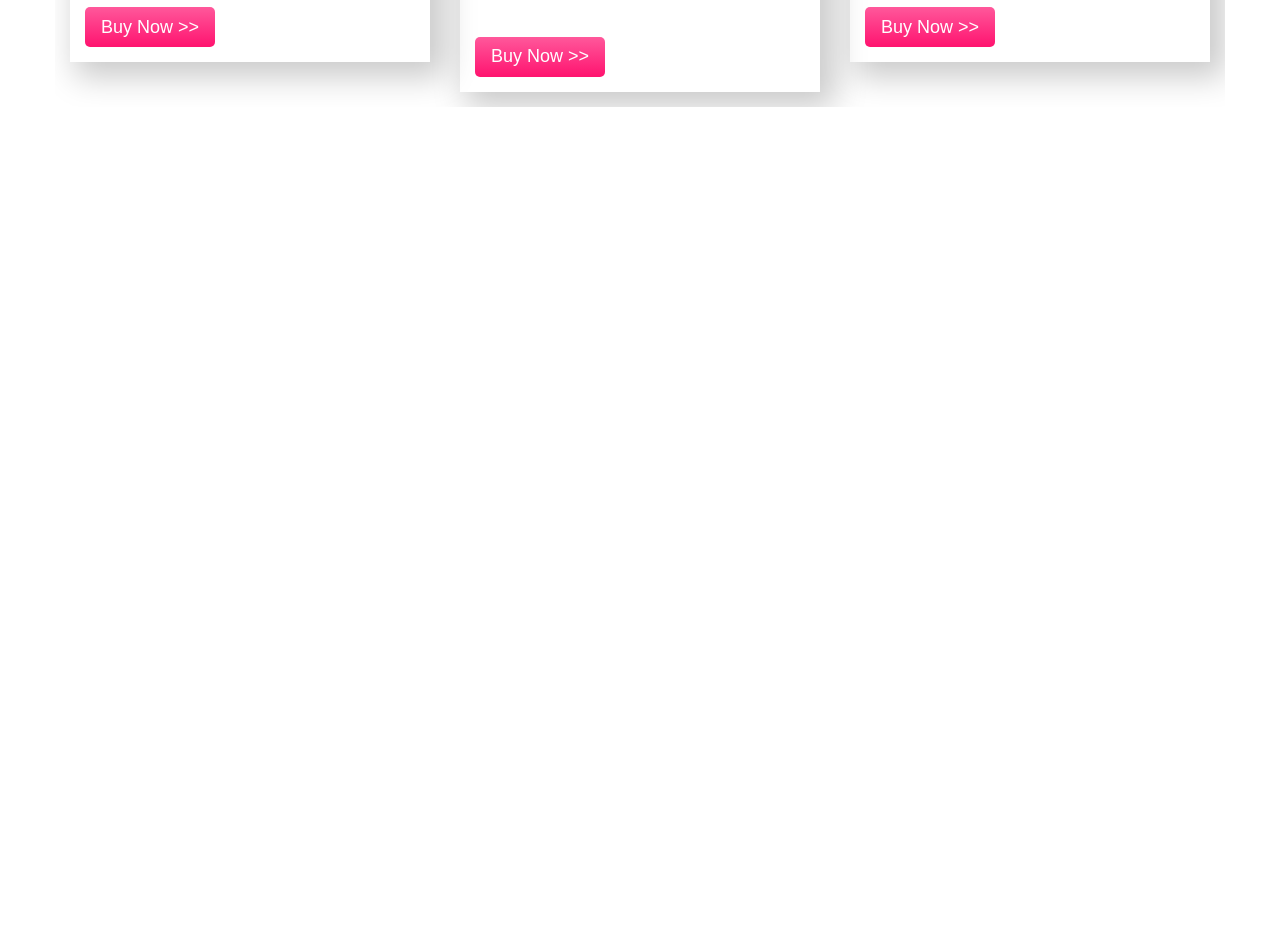
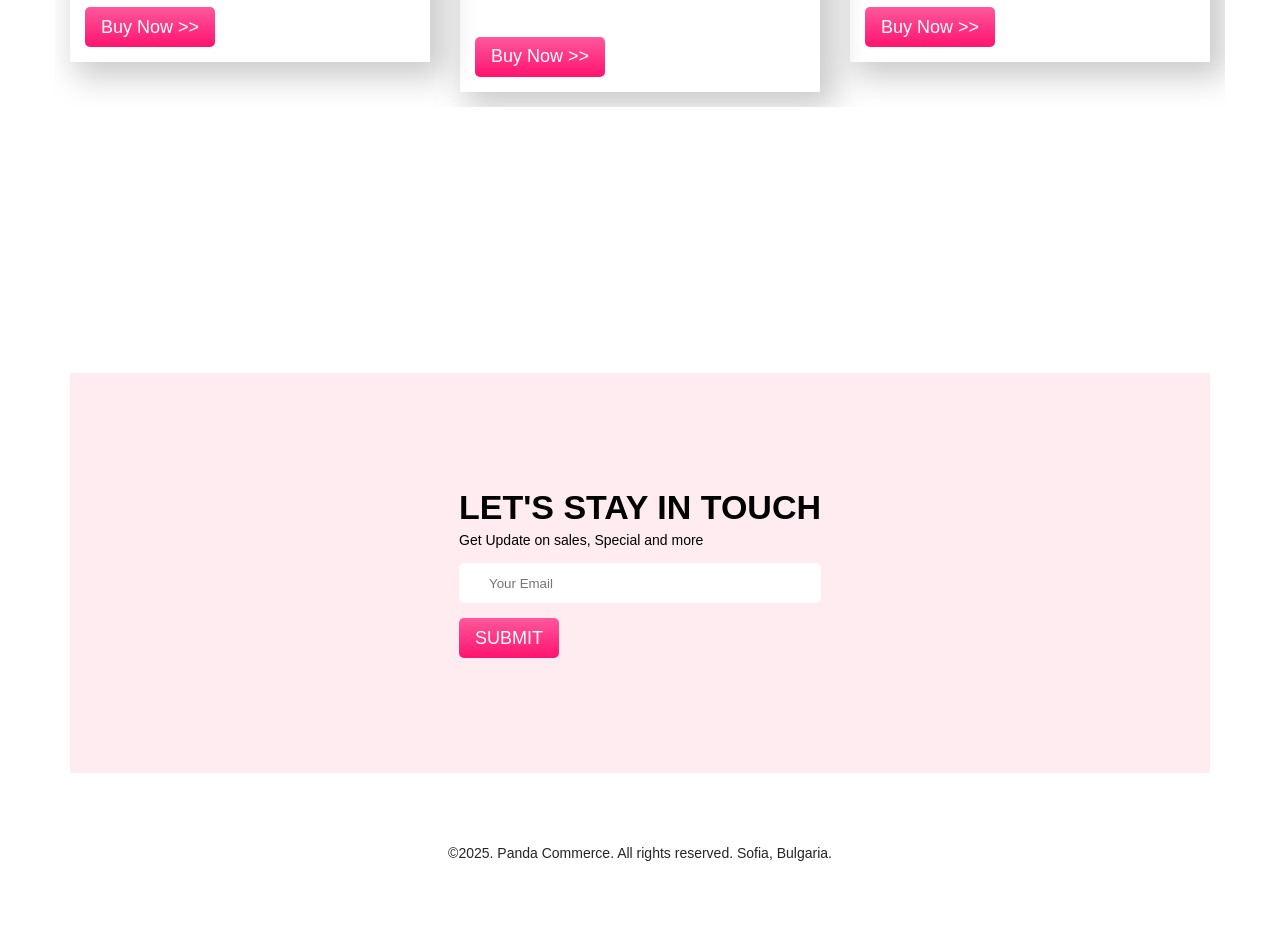
Before and after one commit to Tahsin094/Assigment-2, a plain HTML site: page index.html in a window 1280 px wide. Shown: the part 2547-3480 px from the top of the page. Before the commit the page ends 2800 px from the top, so only its background shows below. Drawn offline with Linux system fonts and the light colour scheme.

Commit message:
website ready

```diff
--- a/index.html
+++ b/index.html
@@ -136,5 +136,18 @@
             </div>
         </div>
     </section>
+    <section class="footer-section">
+        <div class="footer-wrapper">
+            <div class="footer-menu">
+                <h4>LET'S STAY IN TOUCH</h4>
+                <p>Get Update on sales, Special and more</p>
+                <input type="email" placeholder="Your Email">
+                <button>SUBMIT</button>
+            </div>
+        </div>
+        <div class="footer-copyright">
+            <p>©2025. Panda Commerce. All rights reserved. Sofia, Bulgaria.</p>
+        </div>
+    </section>
 </body>
 </html>
--- a/style.css
+++ b/style.css
@@ -215,7 +215,7 @@
 
   /* bags section styling  */
   .bags-section{
-    height: 100vh;
+    height: 115vh;
   }
   .bags-section h4{
     font-size: 27px;
@@ -265,3 +265,56 @@
     font-size: 18px;
     border-radius: 5px;
   }
+  /* footer section styling  */
+
+  .footer-section{
+    height: 60vh;
+    width: 100%;
+  }
+  .footer-wrapper{
+    height: 50vh;
+    margin: 0px 70px;
+    background-color: #FFECF0;
+    display: flex;
+    align-items: center;
+    justify-content: center;
+  }
+  .footer-menu{
+    display: flex;
+    flex-direction: column;
+    justify-content: space-between;
+    gap: 5px;
+  }
+  .footer-menu h4{
+    font-size: 34px;
+  }
+  .footer-menu p{
+    font-size: 14px;
+    margin-bottom: 10px;
+  }
+  .footer-menu input{
+    height: 40px;
+    border: none;
+    padding-left: 30px;
+    border-radius: 5px;
+  }
+  .footer-menu button{
+    margin-top: 10px;
+    background-image: linear-gradient(to bottom, #FF589B 0%, #FF136F 100%);
+    border: none;
+    width: 100px;
+    height: 40px;
+    color: white;
+    font-size: 18px;
+    border-radius: 5px;
+  }
+  .footer-copyright{
+    display: flex;
+    height: 20vh;
+    align-items: center;
+    justify-content: center;
+  }
+  .footer-copyright p{
+    font-size: 14px;
+    color: rgb(37, 37, 37);
+  }
```
